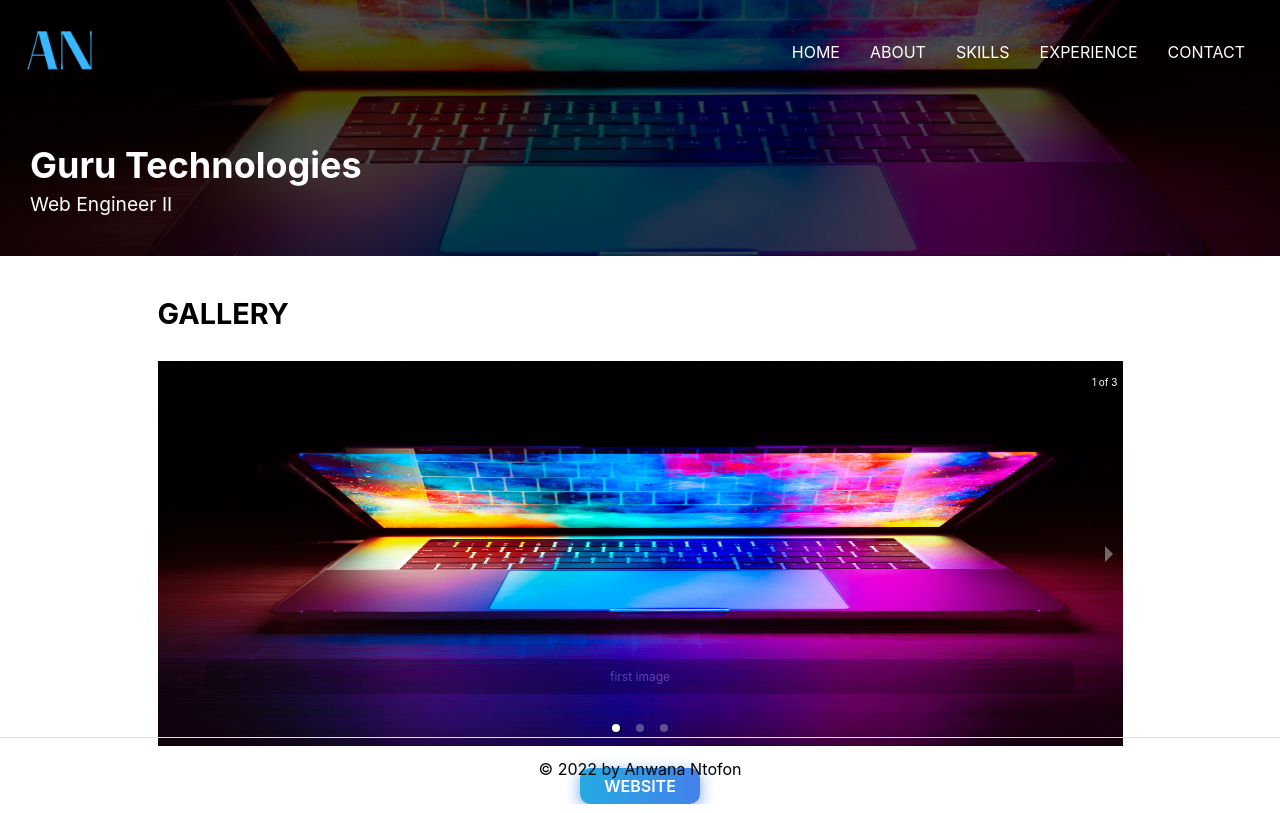
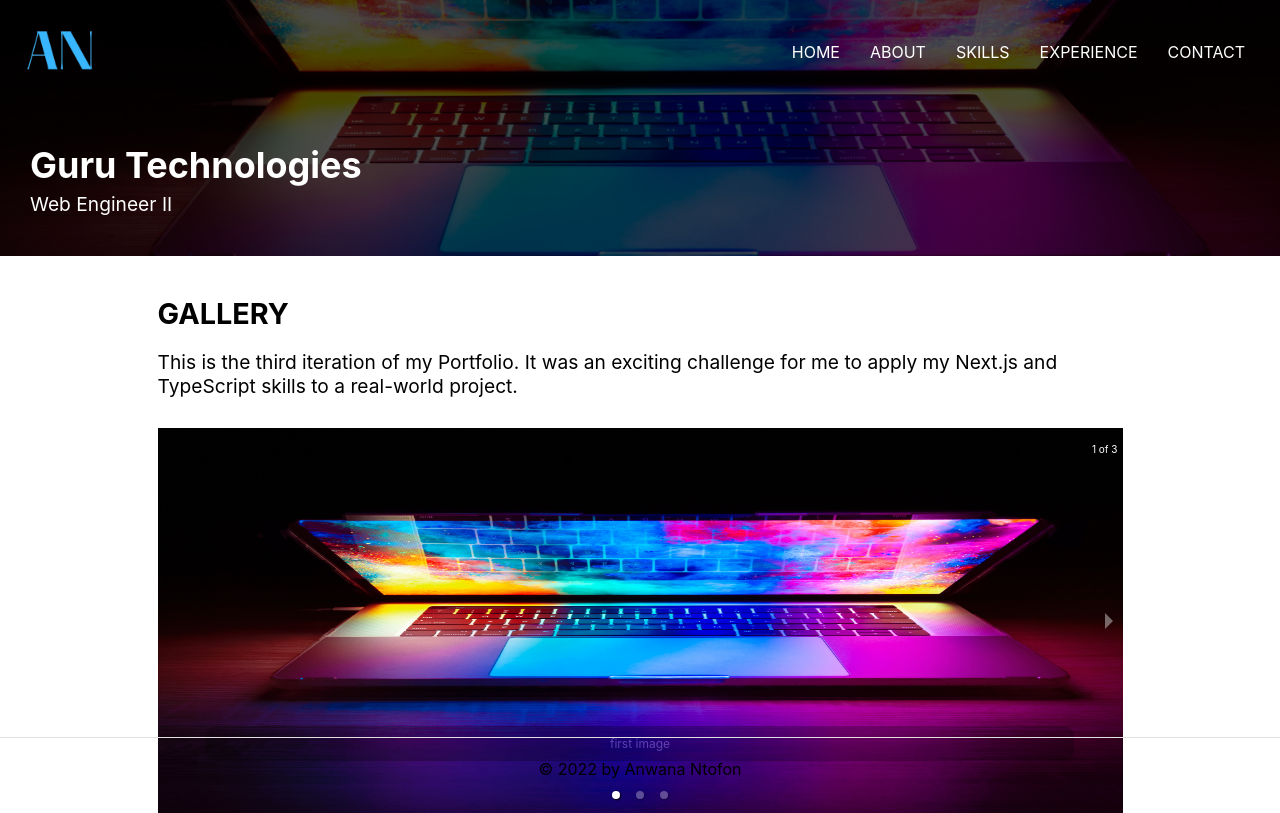
Before and after one commit to antofon/portfolio-v3, a Next.js app: page /experience/work/guru in a window 1280 px wide. Built offline with nearby package versions, Linux system fonts and the light colour scheme.

Commit message:
Work on gallery for Work Pages

```diff
--- a/components/WorkPage/WorkPageBody.tsx
+++ b/components/WorkPage/WorkPageBody.tsx
@@ -14,14 +14,14 @@ const WorkPageBody = ({ work, workId }: WorkPageProps) => {
         {/* <p className={workPageBodyStyles.bodyProjectTitle}>Project</p> */}
         {/* <h2 className={workPageBodyStyles.bodyOverviewTitle}>Overview</h2> */}
         <h2 className={workPageBodyStyles.bodyOverviewTitle}>Gallery</h2>
-        {/* <p className={workPageBodyStyles.projectDescription}>
+        <p className={workPageBodyStyles.projectDescription}>
           {workItem.workPageDescription}
-        </p> */}
+        </p>
         <div className={workPageBodyStyles.carousel}>
           <ImageCarousel work={work} workId={workId} />
         </div>
 
-        <div className={workPageBodyStyles.buttonContainer}>
+        {/* <div className={workPageBodyStyles.buttonContainer}>
           <a
             href={workItem.url}
             className={workPageBodyStyles.button}
@@ -30,30 +30,12 @@ const WorkPageBody = ({ work, workId }: WorkPageProps) => {
           >
             Website
           </a>
-        </div>
+        </div> */}
         {/* {router.asPath === '/experience' ? null : (
           <Link href="/#experience" className={workPageBodyStyles.backButton}>
             Back
           </Link>
         )} */}
-        {/* <div className={workPageBodyStyles.buttonContainer}>
-          <a
-            href={project.projectDemoUrl}
-            className={workPageBodyStyles.button}
-            rel="noopener noreferrer"
-            target="_blank"
-          >
-            Demo
-          </a>
-          <a
-            href={project.projectCodeUrl}
-            className={`${workPageBodyStyles.button} ${workPageBodyStyles.marginLeft}`}
-            rel="noopener noreferrer"
-            target="_blank"
-          >
-            Code
-          </a>
-        </div> */}
       </div>
     </div>
   );
```
